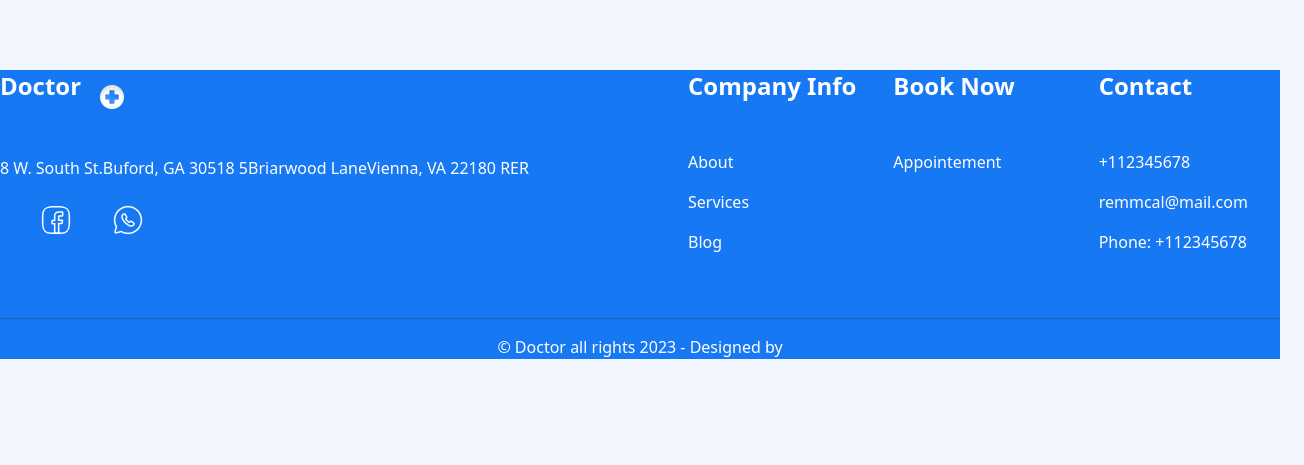
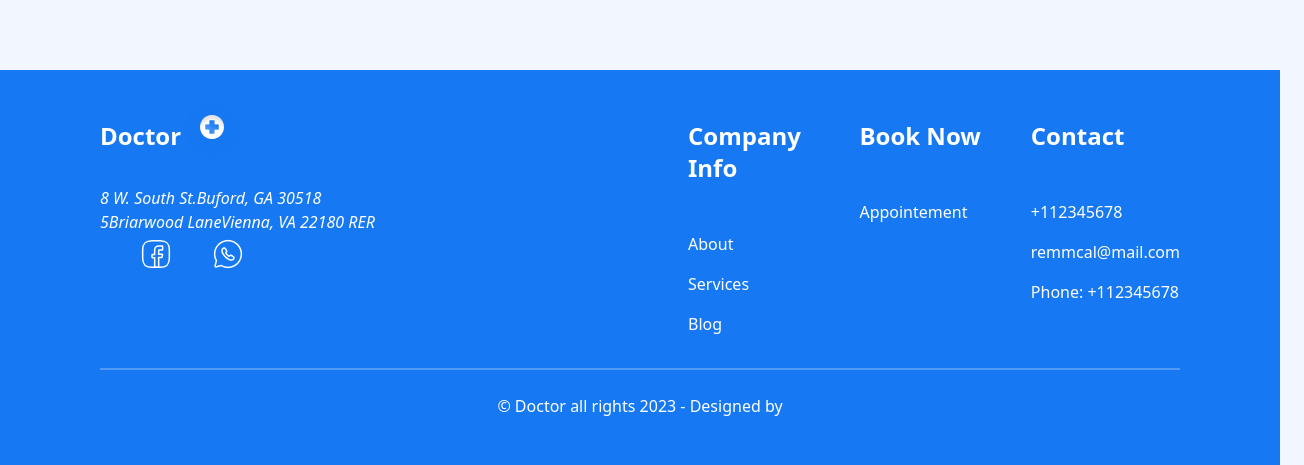
Before and after one commit to JeffrenMokamo/FigmaToCode-Challenge-week1-Jeffren, a plain HTML site: page index.html in a window 1280 px wide. Shown: the part 6387-6852 px from the top of the page, 1304 px wide, since content can reach past the window. Before the commit the page ends 6746 px from the top, so only its background shows below. Drawn offline with nearby package versions, Linux system fonts and the light colour scheme.

Commit message:
Fin Footer

```diff
--- a/index.html
+++ b/index.html
@@ -281,7 +281,7 @@
                     <h2 class="text-white font-bold text-2xl">Doctor</h2>
                     <img src="images/plusbl.png" alt="">
                 </div>
-                <p class="mb-4 text-white">8 W. South St.Buford, GA 30518 5Briarwood LaneVienna, VA 22180 RER</p>
+                <p class="mb-4 text-white">8 W. South St.Buford, GA 30518 <br> 5Briarwood LaneVienna, VA 22180 RER</p>
 
                 <div class="reseaux flex gap-10">
                     <img src="images/youtube.svg" alt="">
@@ -322,7 +322,7 @@
             </div>
         </div>
 
-        <hr class="mb-3">
+        <hr class="mb-4">
 
         <p class="text-center text-white w-full">© Doctor all rights 2023 - Designed by </p>
 
--- a/style.css
+++ b/style.css
@@ -178,5 +178,18 @@ body{
 /* footer */
 
 footer{
+    padding: 50px 100px;
     background-color: #1678F2;
 }
+
+footer .row .col .flex img{
+    margin-top: -20px;
+}
+
+footer .row p{
+    font-style: italic;
+}
+
+footer hr{
+    border: 1px solid #fff;
+}
```
